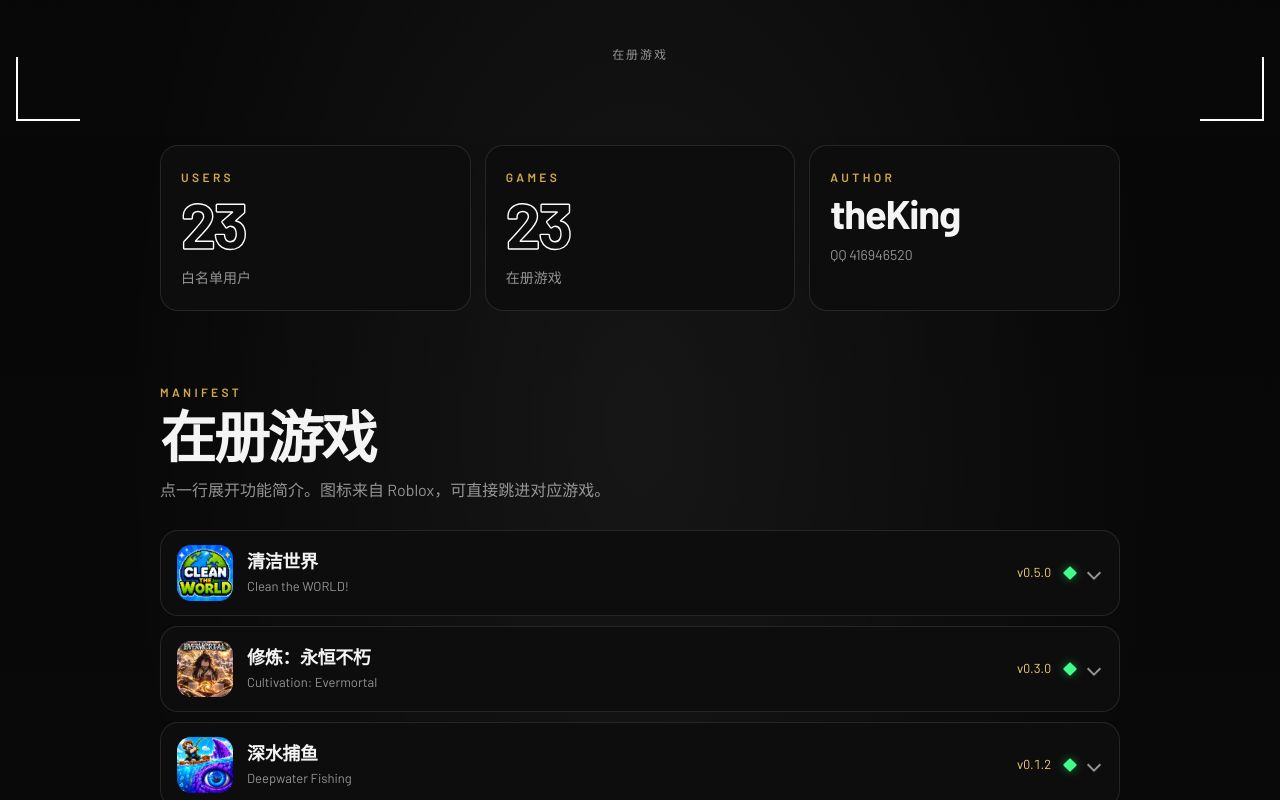
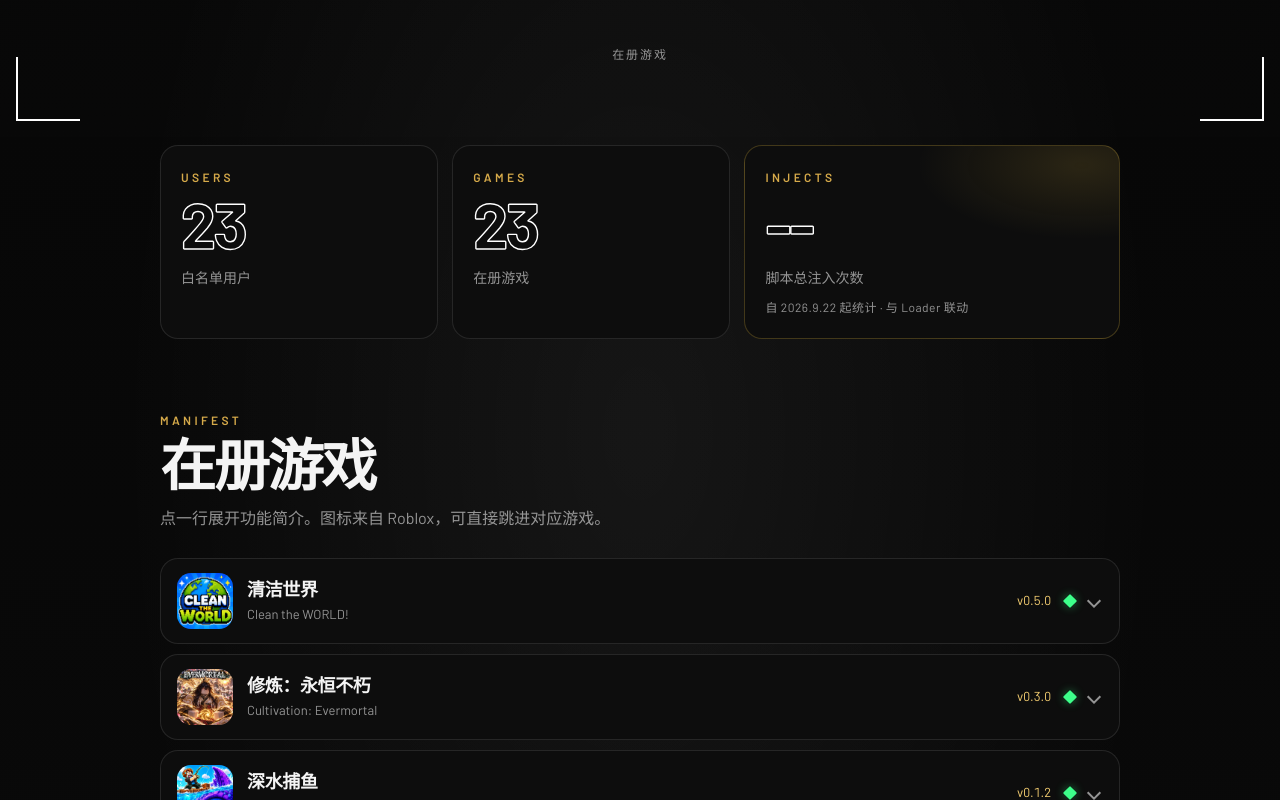
Before and after one commit to CheckCheats/tkh-r, a plain HTML site: page index.html in a window 1280 px wide. Shown: the part 663-1463 px from the top of the page. Drawn offline with Linux system fonts and the light colour scheme; no server answers.

Commit message:
Show linked total inject count since 2026-09-22.

```diff
--- a/css/site.css
+++ b/css/site.css
@@ -290,7 +290,7 @@ body.armed .down {
 
 .stats {
   display: grid;
-  grid-template-columns: repeat(3, 1fr);
+  grid-template-columns: 1fr 1fr 1.35fr;
   gap: 14px;
   padding: 8px 0 24px;
 }
@@ -301,6 +301,20 @@ body.armed .down {
   border-radius: 18px;
   padding: 22px 20px;
   min-height: 132px;
+}
+
+.stats article.injects {
+  background:
+    radial-gradient(ellipse 80% 70% at 90% 10%, rgba(255, 208, 70, 0.12), transparent 55%),
+    var(--panel);
+  border-color: rgba(255, 208, 70, 0.22);
+}
+
+.since {
+  margin: 10px 0 0;
+  font-size: 12px;
+  letter-spacing: 0.04em;
+  color: var(--muted);
 }
 
 .kicker {
--- a/data/catalog.json
+++ b/data/catalog.json
@@ -3,7 +3,7 @@
   "author": "theKing",
   "qq": "416946520",
   "userCount": 23,
-  "loaderVersion": "0.9.8",
+  "loaderVersion": "0.9.9",
   "games": [
     {
       "id": "clean-the-world",
@@ -468,5 +468,11 @@
   "usersRemote": [
     "data/users.enc",
     "https://gitee.com/CheckCheat/the-king-hub/raw/master/dist/users.enc"
-  ]
+  ],
+  "injects": {
+    "since": "2026-09-22",
+    "label": "自 2026.9.22 起",
+    "get": "https://abacus.jasoncameron.dev/get/thekinghub/scriptinjects",
+    "hit": "https://abacus.jasoncameron.dev/hit/thekinghub/scriptinjects"
+  }
 }
--- a/index.html
+++ b/index.html
@@ -63,10 +63,11 @@
         <p class="num" id="game-count">--</p>
         <p class="cap">在册游戏</p>
       </article>
-      <article>
-        <p class="kicker">Author</p>
-        <p class="num tiny">theKing</p>
-        <p class="cap">QQ 416946520</p>
+      <article class="injects">
+        <p class="kicker">Injects</p>
+        <p class="num" id="inject-count">--</p>
+        <p class="cap">脚本总注入次数</p>
+        <p class="since">自 2026.9.22 起统计 · 与 Loader 联动</p>
       </article>
     </section>
 
--- a/js/site.js
+++ b/js/site.js
@@ -8,6 +8,7 @@
   var tpl = document.getElementById("card-tpl");
   var userCountEl = document.getElementById("user-count");
   var gameCountEl = document.getElementById("game-count");
+  var injectCountEl = document.getElementById("inject-count");
   var loaderVer = document.getElementById("loader-ver");
   var nameInput = document.getElementById("roblox-name");
   var checkBtn = document.getElementById("check");
@@ -215,6 +216,20 @@
   // hard hide: never leave line in DOM before unlock
   hidePayload();
 
+  function loadInjectCount(meta) {
+    var url = (meta && meta.get) || "https://abacus.jasoncameron.dev/get/thekinghub/scriptinjects";
+    fetch(url, { cache: "no-store" })
+      .then(function (r) { return r.json(); })
+      .then(function (data) {
+        var n = Number(data && data.value);
+        if (!isFinite(n) || n < 0) throw new Error("bad");
+        countTo(injectCountEl, n);
+      })
+      .catch(function () {
+        if (injectCountEl) injectCountEl.textContent = "--";
+      });
+  }
+
   fetch("data/catalog.json", { cache: "no-store" })
     .then(function (r) { return r.json(); })
     .then(function (data) {
@@ -223,6 +238,7 @@
       countTo(gameCountEl, (data.games || []).length);
       countTo(userCountEl, data.userCount || 0);
       renderGames(data.games || []);
+      loadInjectCount(data.injects);
       if (window.__TK && data.usersRemote) {
         window.__TK.peekCount(data.usersRemote).then(function (n) {
           if (n) countTo(userCountEl, n);
```
